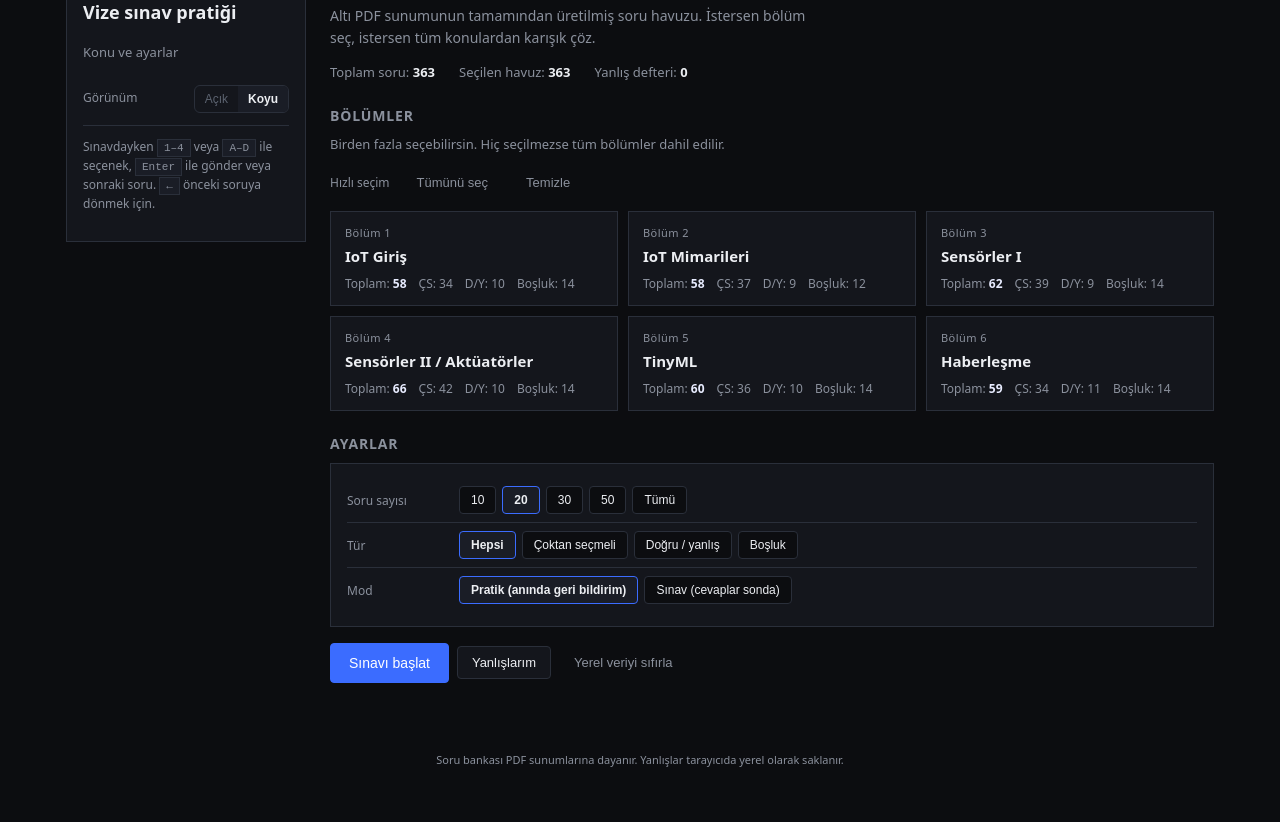
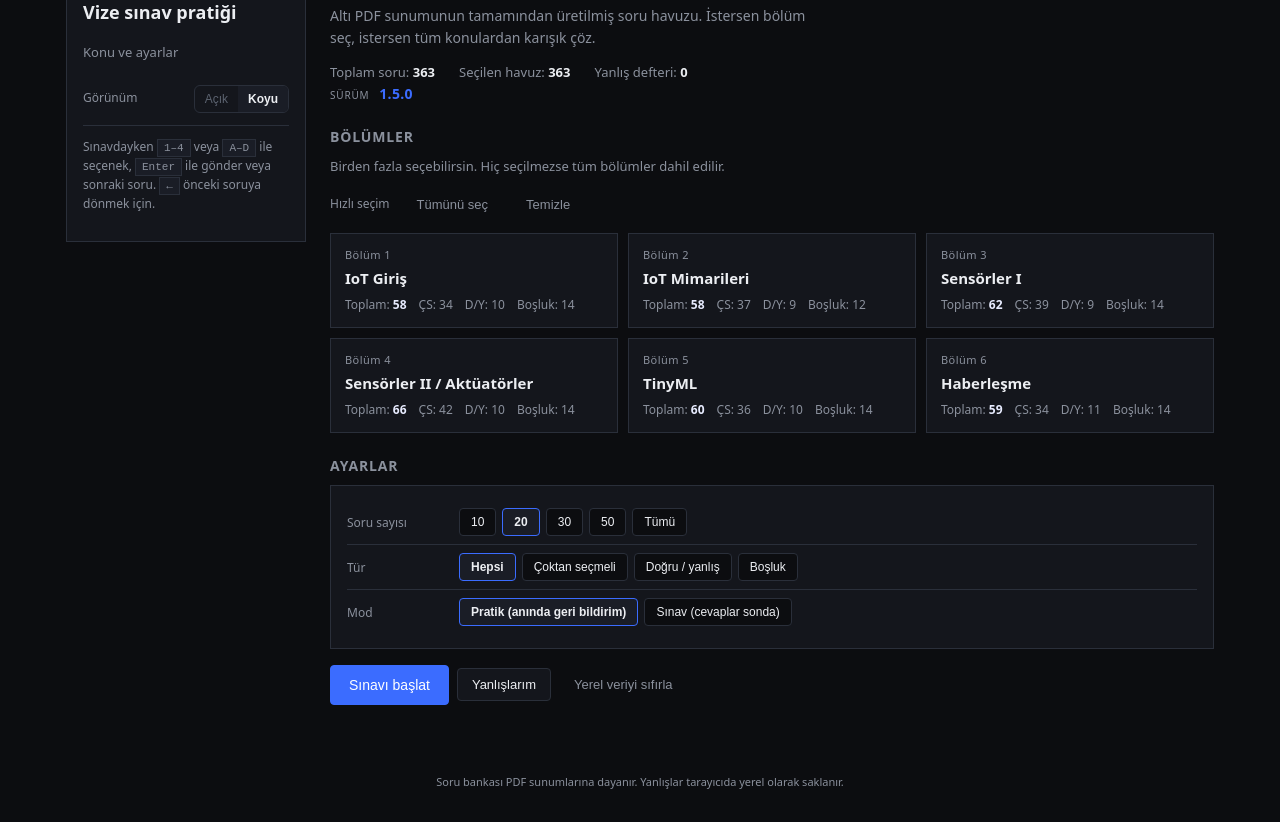
Before and after one commit to YusufMerrt/BLM_BT-IOT, a plain HTML site: page docs/index.html in a window 1280 px wide. Shown: the part 57-879 px from the top of the page. Before the commit the page ends 857 px from the top, so only its background shows below. Drawn offline with Linux system fonts and the light colour scheme.

Commit message:
Show app version on home page and cache-bust static assets (v1.5.0)
Made-with: Cursor

```diff
--- a/docs/app.js
+++ b/docs/app.js
@@ -1,4 +1,7 @@
 // IoT Vize Sınav Uygulaması — app.js
+// Yayın: index.html içindeki script src="…?v=" ile aynı sürümü kullan (önbellek kırma).
+
+const APP_VERSION = "1.5.0";
 
 const STORAGE_KEYS = {
   wrong: "iot_wrong_questions_v1",
@@ -496,6 +499,9 @@ window.addEventListener("DOMContentLoaded", () => {
   renderTopics();
   updateGlobalStats();
 
+  const verEl = $("appVersion");
+  if (verEl) verEl.textContent = APP_VERSION;
+
   bindChips("countChips", (btn) => { state.count = parseInt(btn.dataset.count, 10); });
   bindChips("typeChips", (btn) => { state.type = btn.dataset.type; updateGlobalStats(); });
   bindChips("modeChips", (btn) => { state.mode = btn.dataset.mode; });
--- a/docs/index.html
+++ b/docs/index.html
@@ -4,7 +4,7 @@
   <meta charset="UTF-8" />
   <meta name="viewport" content="width=device-width, initial-scale=1.0" />
   <title>IoT Vize — Sınav</title>
-  <link rel="stylesheet" href="styles.css" />
+  <link rel="stylesheet" href="styles.css?v=1.5.0" />
 </head>
 <body>
   <div class="app-shell">
@@ -35,6 +35,10 @@
           <h1>Konu seç ve başla</h1>
           <p>Altı PDF sunumunun tamamından üretilmiş soru havuzu. İstersen bölüm seç, istersen tüm konulardan karışık çöz.</p>
           <div class="stats-row" id="globalStats"></div>
+          <p class="app-version-line" title="GitHub Pages’te hangi derlemenin yüklendiğini görmek için">
+            <span class="app-version-label">Sürüm</span>
+            <strong id="appVersion">—</strong>
+          </p>
         </header>
 
         <div class="section-block">
@@ -155,7 +159,7 @@
     Soru bankası PDF sunumlarına dayanır. Yanlışlar tarayıcıda yerel olarak saklanır.
   </footer>
 
-  <script src="questions.js"></script>
-  <script src="app.js"></script>
+  <script src="questions.js?v=1.5.0"></script>
+  <script src="app.js?v=1.5.0"></script>
 </body>
 </html>
--- a/docs/styles.css
+++ b/docs/styles.css
@@ -166,6 +166,24 @@ a:hover { color: var(--accent-hover); }
   color: var(--text-muted);
 }
 .stats-row b { color: var(--text); font-weight: 600; }
+
+.app-version-line {
+  margin: 10px 0 0;
+  font-size: 12px;
+  color: var(--text-muted);
+  letter-spacing: 0.02em;
+}
+.app-version-label {
+  margin-right: 6px;
+  text-transform: uppercase;
+  font-size: 10px;
+  letter-spacing: 0.08em;
+}
+.app-version-line strong {
+  color: var(--accent);
+  font-weight: 600;
+  font-variant-numeric: tabular-nums;
+}
 
 .section-block { margin-top: 22px; }
 .section-block h2 {
```
